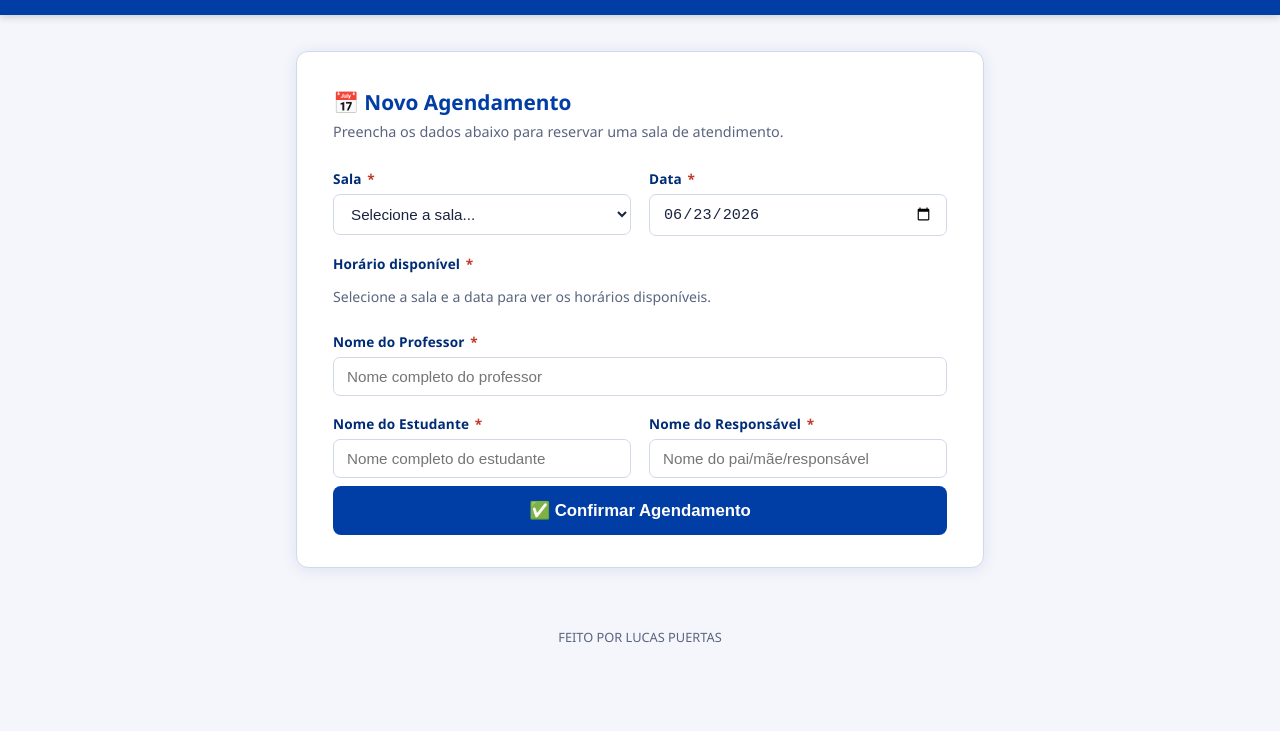
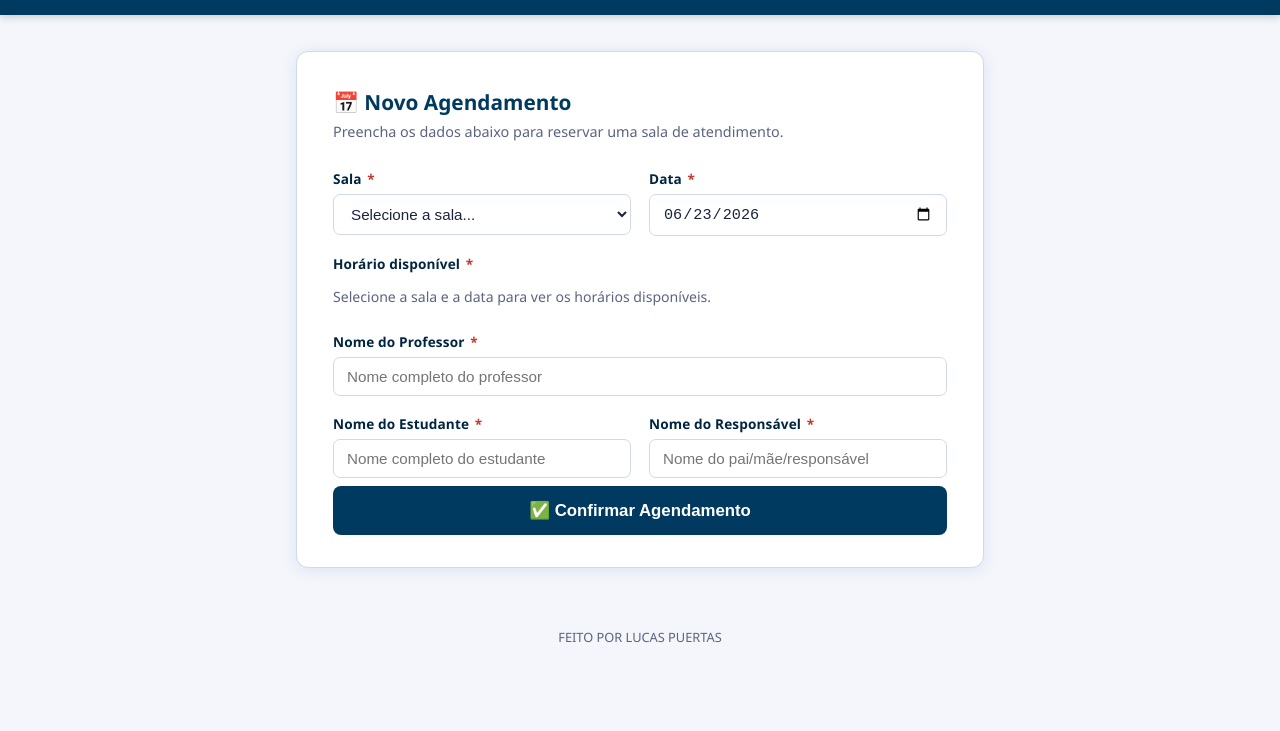
Before and after one commit to lucasmarista/sala-atendimento, a website: page public/index.html in a window 1280 px wide. Shown: the part 69-800 px from the top of the page. Drawn offline with Linux system fonts and the light colour scheme.

Commit message:
atualiza cor azul para #003a60

```diff
--- a/public/style.css
+++ b/public/style.css
@@ -1,7 +1,7 @@
 :root {
-  --marista-azul: #003DA5;
-  --marista-azul-escuro: #002B75;
-  --marista-azul-claro: #1A56C4;
+  --marista-azul: #003a60;
+  --marista-azul-escuro: #002540;
+  --marista-azul-claro: #005080;
   --marista-dourado: #C8A951;
   --branco: #ffffff;
   --cinza-claro: #f4f6fb;
```
